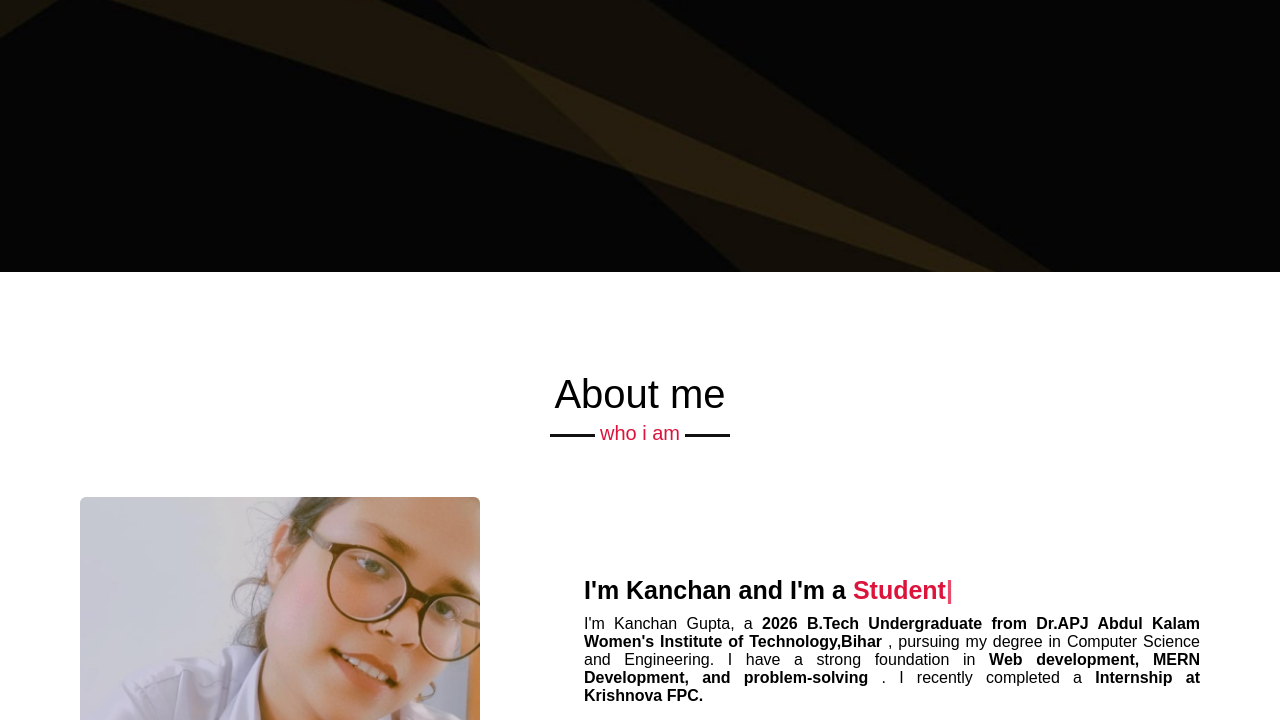
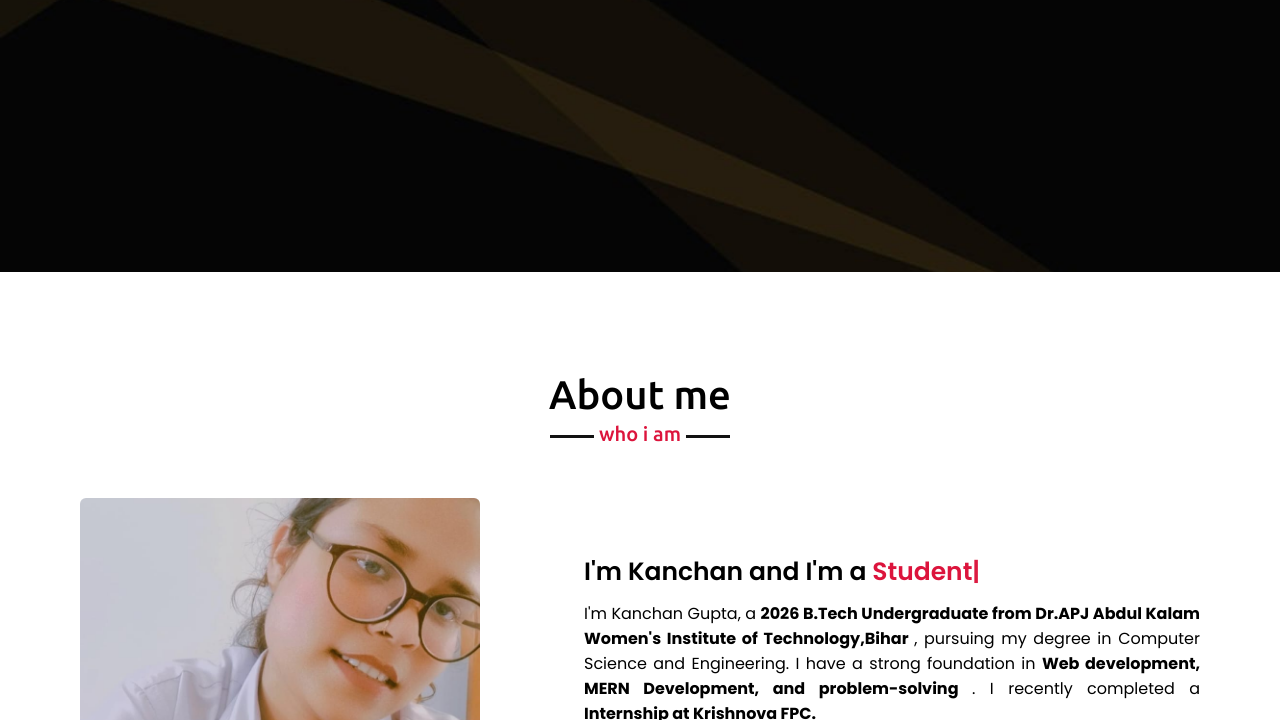
Before and after one commit to Kanchan7764/PortFolio, a plain HTML site: page index.html in a window 1280 px wide. Shown: the part 528-1248 px from the top of the page. Drawn offline with nearby package versions, Linux system fonts and the light colour scheme.

Commit message:
Update Style.css

```diff
--- a/Style.css
+++ b/Style.css
@@ -1,5 +1,5 @@
 /*  import google fonts */
-/* @import url('https://fonts.googleapis.com/css2?family=Poppins:wght@400;500;600;700&family=Ubuntu:wght@400;500;700&display=swap'); */
+@import url('https://fonts.googleapis.com/css2?family=Poppins:wght@400;500;600;700&family=Ubuntu:wght@400;500;700&display=swap');
 
 *{
     margin: 0;
```
